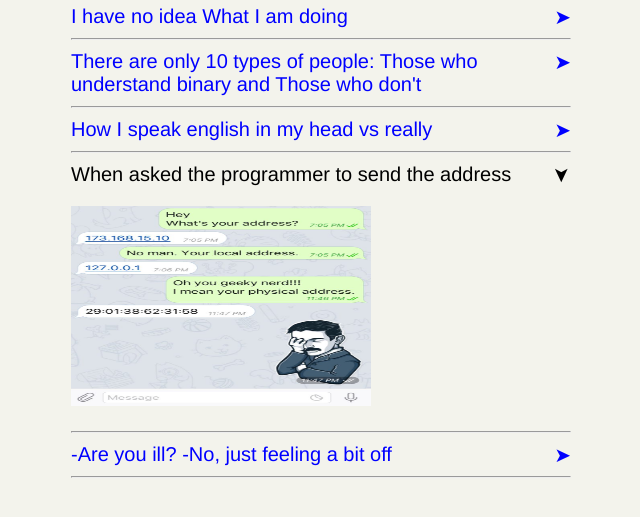
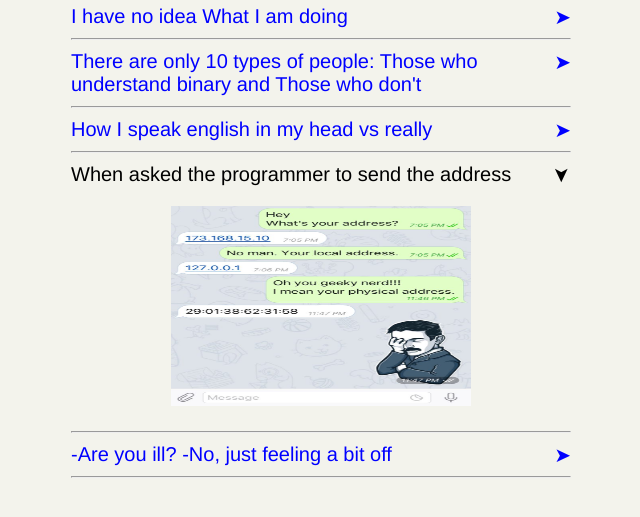
Before and after one commit to stas29361/cssBayan, a plain HTML site: page cssBayan/index.html in a window 1280 px wide. Shown: the part 85-602 px from the top of the page, without its empty margins (319-959 px from the left). Drawn offline with Linux system fonts and the light colour scheme.

Commit message:
fix: change naming(Mon, 13 March 2023 02:24:22 AM)

```diff
--- a/cssBayan/style.css
+++ b/cssBayan/style.css
@@ -4,9 +4,14 @@ html {
 
 body {
   background-color: rgb(243, 243, 236);
-  max-width: 500px;
+  max-width: 500px ;
   margin: 20px auto;
 }
+
+p {
+  text-align: center;
+}
+
 main {
   font-size: 20px;
   font-family: 'Franklin Gothic Medium', 'Arial Narrow', Arial, sans-serif;
@@ -30,18 +35,17 @@ main {
   position: absolute;
 }
 
-.block_text:hover ~ div {
+.block_img {
+  display: none;
+}
+
+.block_text:hover ~ .block_img {
   display: block;
 }
 
-.inputfield:checked ~ div {
+.inputfield:checked ~ .block_img {
   display: block;
   color: black;
-}
-
-.block_img {
-  display: none;
-  justify-content: center;
 }
 
 .block label:before {
@@ -66,11 +70,3 @@ main {
 .block:hover {
   color: black;
 }
-
-.block_text:hover+div {
-  display: block;
-}
-
-.block_img:hover {
-  display: block;
-}
```
